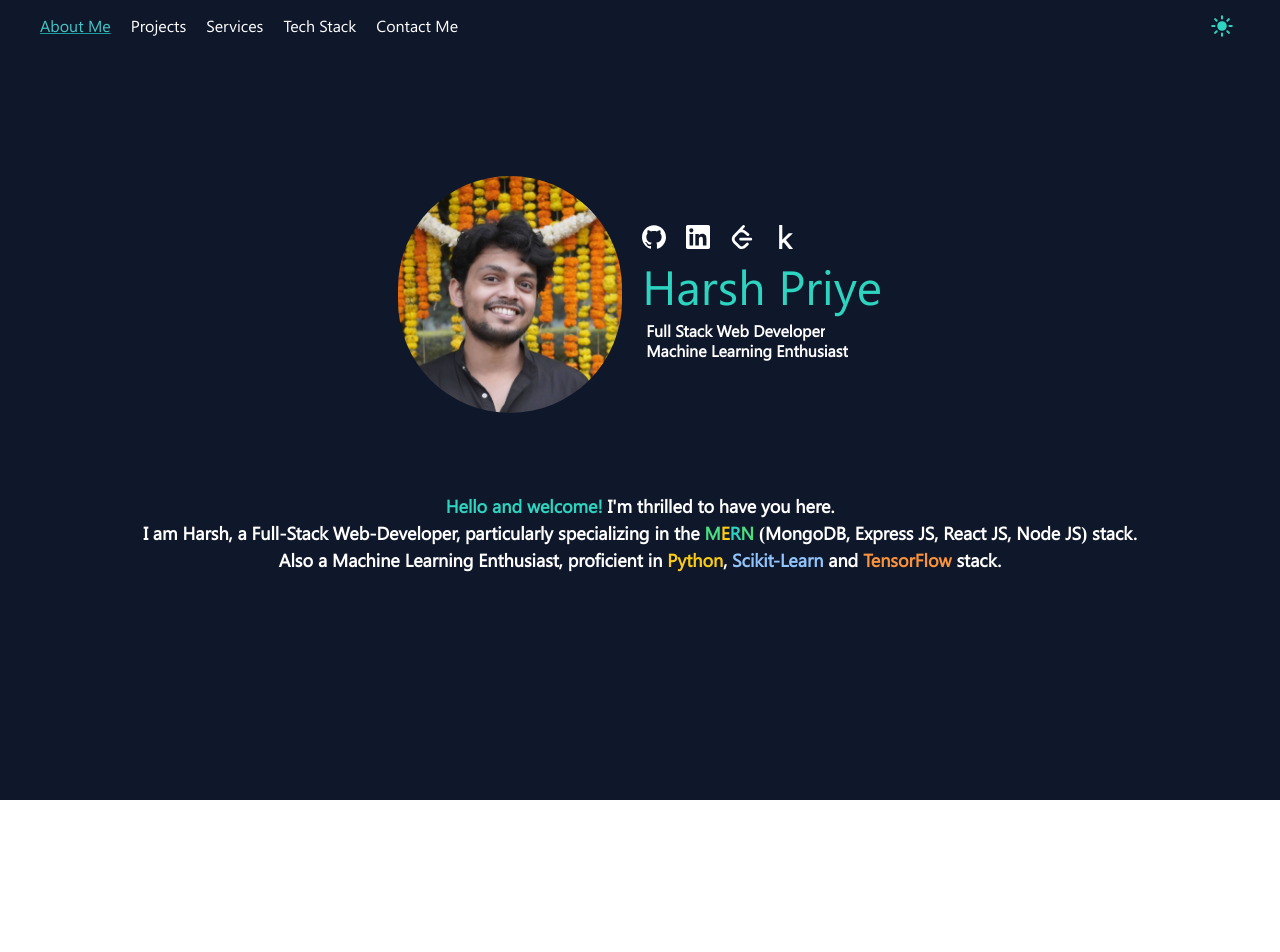
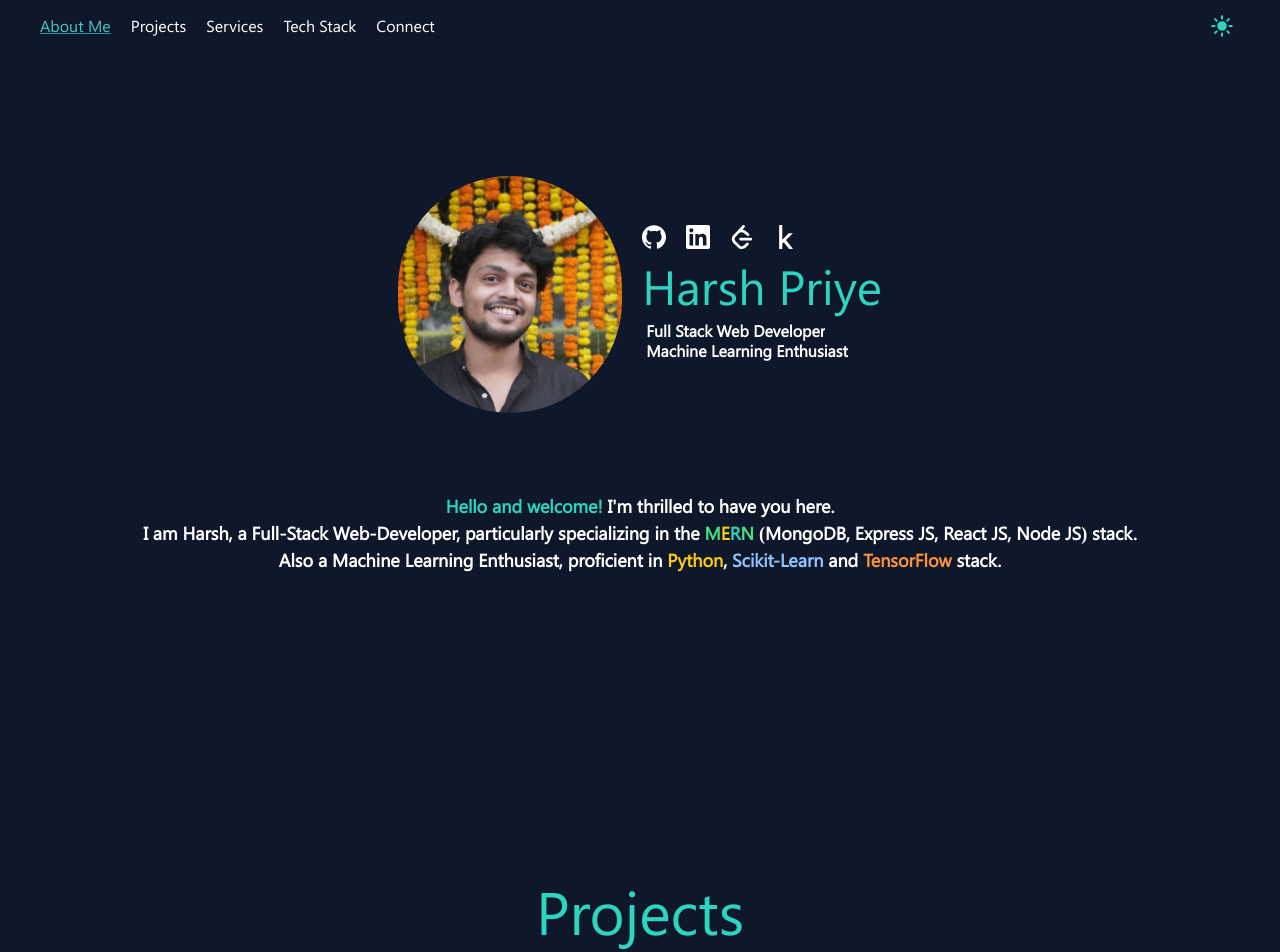
Before and after one commit to harshpx/portfolio, a React (Vite) app: page / in a window 1280 px wide. Shown: the top 952 px of the page. Before the commit the page ends 800 px from the top, so only its background shows below. Built offline with nearby package versions, Linux system fonts and the light colour scheme.

Commit message:
introduced scroll again

```diff
--- a/src/App.jsx
+++ b/src/App.jsx
@@ -1,6 +1,4 @@
 import { useSelector } from 'react-redux';
-import {NavLink, useNavigate, BrowserRouter, Routes, Route} from 'react-router-dom';
-
 import { ToastContainer, toast } from 'react-toastify';
 import 'react-toastify/dist/ReactToastify.css';
 
@@ -11,7 +9,6 @@ import Projects from './pages/Projects.jsx';
 import Services from './pages/Services.jsx';
 import Stack from './pages/Stack.jsx';
 import Contact from './pages/Contact.jsx';
-import Root from './Root.jsx';
 
 
 function App() {
@@ -21,19 +18,12 @@ function App() {
 
     return (
         <>
-            <BrowserRouter>
-                <Header/>
-                <Routes>
-                    <Route path='/' element={<Root/>}>
-                        <Route path='/' element={<About/>}/>
-                        <Route path='/projects' element={<Projects/>}/>
-                        <Route path='/services' element={<Services/>}/>
-                        <Route path='/stack' element={<Stack/>}/>
-                        <Route path='/contact' element={<Contact/>}/>
-                    </Route>
-                </Routes>
-            </BrowserRouter>
-
+            <Header/>
+            <About/>
+            <Projects/>
+            <Services/>
+            <Stack/>
+            <Contact/>
             <ToastContainer autoClose={5000} theme={`${darkMode ? 'dark' : 'light'}`}/>
         </>
     )
--- a/src/Root.jsx
+++ /dev/null
@@ -1,23 +0,0 @@
-import { AnimatePresence, motion } from 'framer-motion';
-import {Outlet, useLocation} from 'react-router-dom';
-
-const Root = () => {
-    const location = useLocation();
-    return (
-        <AnimatePresence initial={false} mode='sync'>
-            <motion.div
-            key={location.pathname}
-            initial={{y:'20%'}}
-            animate={{y:'0%'}}
-            exit={{y:'-20%'}}
-            transition={{duration:0.5}}
-            className='absolute w-full min-h-screen'
-            >
-                <Outlet/>
-            </motion.div>
-
-        </AnimatePresence>
-    )
-}
-
-export default Root;
--- a/src/components/Header.jsx
+++ b/src/components/Header.jsx
@@ -1,10 +1,10 @@
 import React, { useEffect, useState } from 'react'
-import { NavLink } from 'react-router-dom';
 import {useSelector, useDispatch} from 'react-redux';
 import { changeTheme } from '../state/themeSlice';
+import { Link } from 'react-scroll';
 
 import {BsFillMoonStarsFill} from 'react-icons/bs';
-import { IoSunny, IoMail, IoCall } from "react-icons/io5";
+import { IoSunny } from "react-icons/io5";
 
 const Header = () => {
     const {darkMode} = useSelector(state=>state.theme);
@@ -17,11 +17,11 @@ const Header = () => {
                     {/* links */}
                     <div className='flex flex-wrap gap-x-5 text-l text-black dark:text-white'>
 
-                        <NavLink to='/'>About Me</NavLink>
-                        <NavLink to='/projects'>Projects</NavLink>
-                        <NavLink to='/services'>Services</NavLink>
-                        <NavLink to='/stack'>Tech Stack</NavLink>
-                        <NavLink to='/contact'>Contact Me</NavLink>
+                        <Link to='about' spy={true} smooth={true} offset={0} duration={500} activeClass='active' className='hover:underline cursor-pointer'>About Me</Link>
+                        <Link to='projects' spy={true} smooth={true} offset={10} duration={500} activeClass='active' className='hover:underline cursor-pointer'>Projects</Link>
+                        <Link to='services' spy={true} smooth={true} offset={10} duration={500} activeClass='active' className='hover:underline cursor-pointer'>Services</Link>
+                        <Link to='stack' spy={true} smooth={true} offset={-5} duration={500} activeClass='active' className='hover:underline cursor-pointer'>Tech Stack</Link>
+                        <Link to='contact' spy={true} smooth={true} offset={-10} duration={500} activeClass='active' className='hover:underline cursor-pointer'>Connect</Link>
 
                     </div>
                     {/* theme switch button */}
--- a/src/pages/Contact.jsx
+++ b/src/pages/Contact.jsx
@@ -27,7 +27,7 @@ const Contact = () => {
     return (
     <div className={`${darkMode ? 'dark' : ''}`}>
         <div className='bg-neutral-200 dark:bg-slate-900 px-5 sm:px-10 md:px-15 lg:px-25 xl:px-30 font-segoeUI transition-all duration-300'>
-            <section id='contact' className='min-h-screen mt-4 sm:mt-8 pt-12'>
+            <section id='contact' className='min-h-screen py-20'>
                 <div className='dark:text-white flex flex-col items-center justify-center gap-24 sm:gap-32'>
                     <h1 className='text-teal-600 dark:text-teal-400 text-5xl md:text-6xl'>Contact Me</h1>
                     <div className='flex flex-wrap justify-center items-center gap-8 sm:gap-20 md:gap-24 lg:gap-28 px-4 sm:px-8 md:px-28 lg:px-32'>
--- a/src/pages/Projects.jsx
+++ b/src/pages/Projects.jsx
@@ -21,7 +21,7 @@ const Projects = () => {
     return (
     <div className={`${darkMode ? 'dark' : ''}`}>
         <div className='bg-neutral-200 dark:bg-slate-900 px-5 sm:px-10 md:px-15 lg:px-25 xl:px-30 font-segoeUI transition-all duration-300'>
-            <section id='projects' className={`min-h-screen mt-4 sm:mt-8 pt-12`}>
+            <section id='projects' className={`min-h-screen  py-20`}>
                 <div  className='dark:text-white flex flex-col items-center justify-center '>
                     <h1 className={`transition-all text-teal-600 dark:text-teal-400 text-5xl md:text-6xl mb-10`}>{`Projects`}</h1>
                     <div className='flex flex-wrap items-end justify-center gap-3 xl:w-10/12'>
--- a/src/pages/Services.jsx
+++ b/src/pages/Services.jsx
@@ -15,7 +15,7 @@ const Services = () => {
     return (
     <div className={`${darkMode ? 'dark' : ''}`}>
         <div className='bg-neutral-200 dark:bg-slate-900 px-5 sm:px-10 md:px-15 lg:px-25 xl:px-30 font-segoeUI transition-all duration-300'>
-            <section id='services' className='min-h-screen mt-4 sm:mt-8 pt-12'>
+            <section id='services' className='min-h-screen py-20'>
                 <div className='dark:text-white flex flex-col items-center justify-center '>
                     <h1 className='text-teal-600 dark:text-teal-400 text-5xl md:text-6xl mb-14'>Services</h1>
                     <div className='flex flex-col justify-center items-center gap-12 sm:gap-20 md:gap-24 lg:gap-28 px-4 sm:px-8 md:px-28 lg:px-32'>
--- a/src/pages/Stack.jsx
+++ b/src/pages/Stack.jsx
@@ -11,7 +11,7 @@ const Stack = () => {
     return (
     <div className={`${darkMode ? 'dark' : ''}`}>
         <div className='bg-neutral-200 dark:bg-slate-900 px-5 sm:px-10 md:px-15 lg:px-25 xl:px-30 font-segoeUI transition-all duration-300'>
-            <section id='stack' className='min-h-screen mt-4 sm:mt-8 pt-12'>
+            <section id='stack' className='min-h-screen py-20'>
                 <div className='dark:text-white flex flex-col items-center justify-center '>
                     <h1 className='text-teal-600 dark:text-teal-400 text-5xl md:text-6xl mb-14'>My Stack</h1>
                     <div className='flex flex-wrap justify-center items-center gap-12 sm:gap-20 md:gap-24 lg:gap-28 px-4 sm:px-8 md:px-28 lg:px-32'>
```
